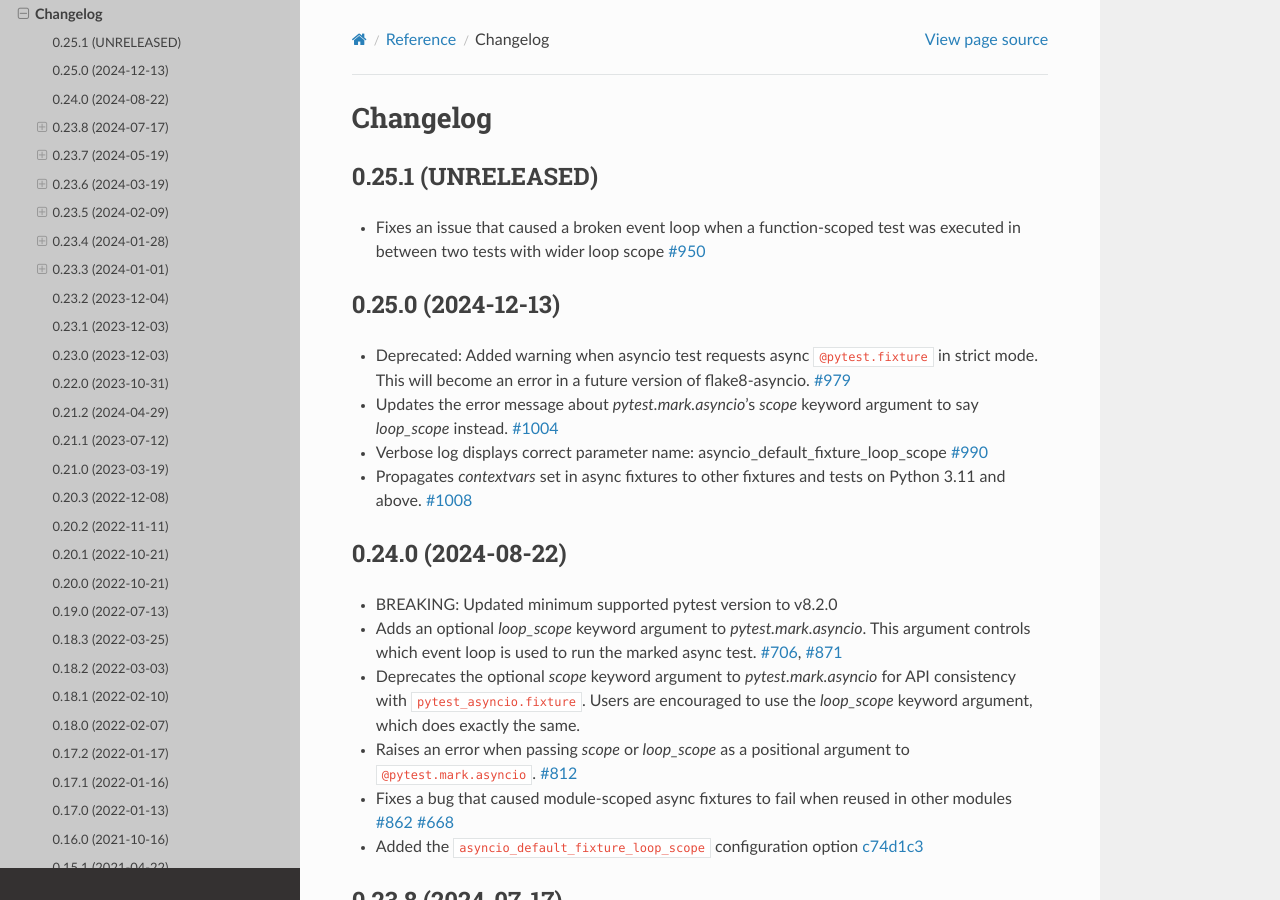
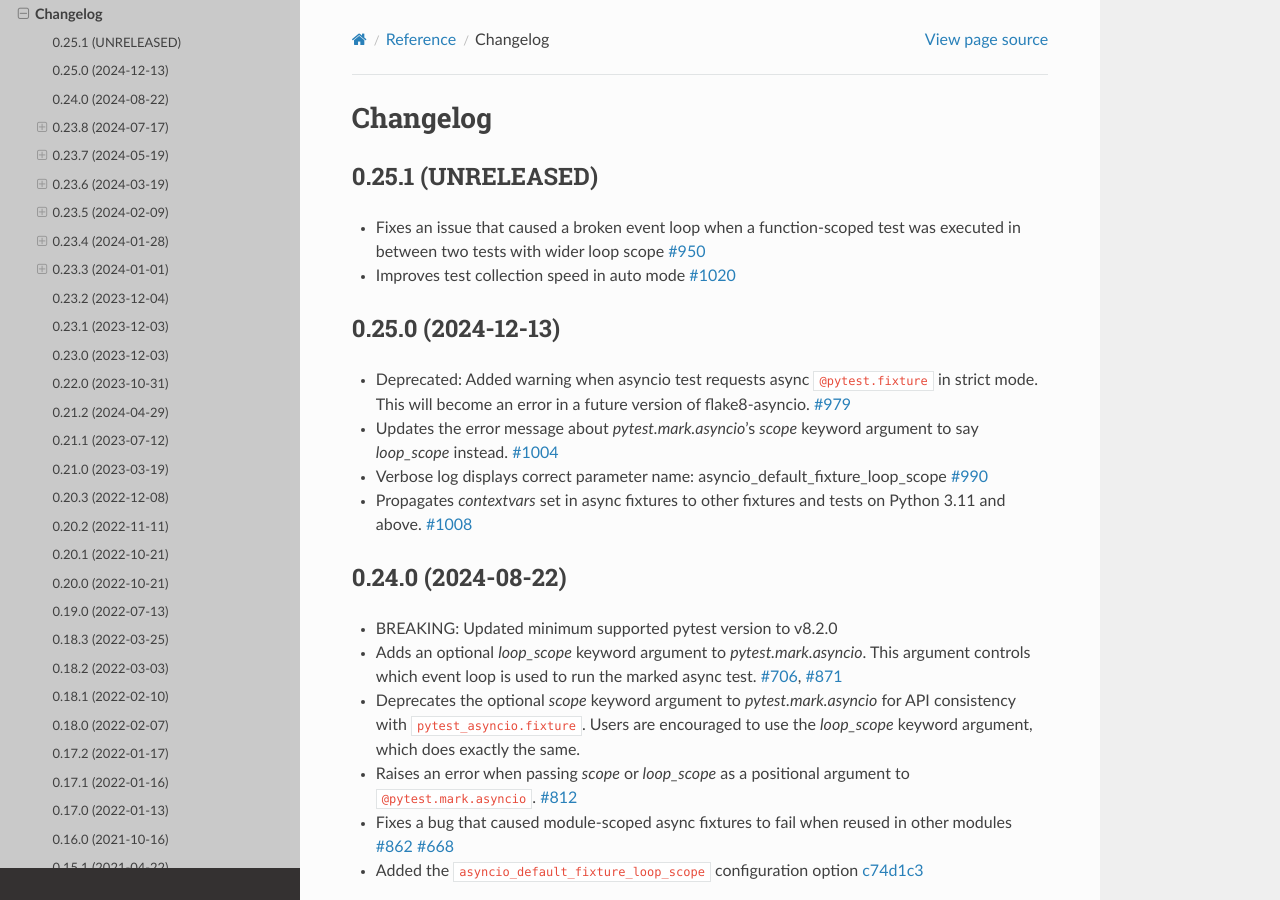
Before and after one commit to pytest-dev/pytest-asyncio, a Sphinx documentation site: the page built from docs/reference/changelog.rst, in a window 1280 px wide and 900 px high. Built offline with Sphinx 7.4.7 and the Read the Docs theme 3.1.0, drawn with Linux system fonts in a browser that asks for light colours; pages that are not in the unit, such as notebooks, are missing from menus.

Commit message:
docs: Added changelog entry for #1020.

```diff
--- a/docs/reference/changelog.rst
+++ b/docs/reference/changelog.rst
@@ -5,6 +5,7 @@ Changelog
 0.25.1 (UNRELEASED)
 ===================
 - Fixes an issue that caused a broken event loop when a function-scoped test was executed in between two tests with wider loop scope `#950 <https://github.com/pytest-dev/pytest-asyncio/issues/950>`_
+- Improves test collection speed in auto mode `#1020 <https://github.com/pytest-dev/pytest-asyncio/pull/1020>`_
 
 
 0.25.0 (2024-12-13)
```
